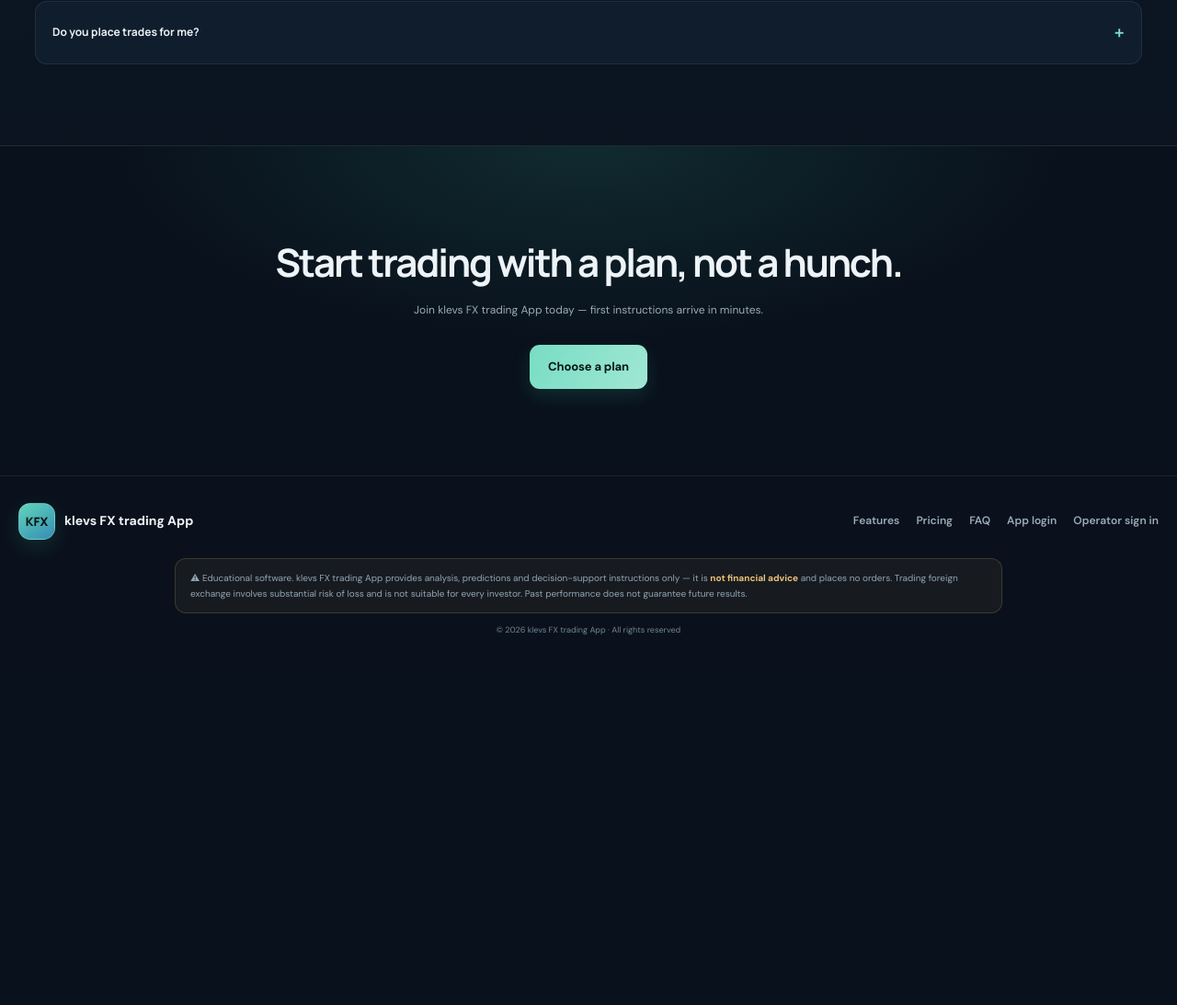
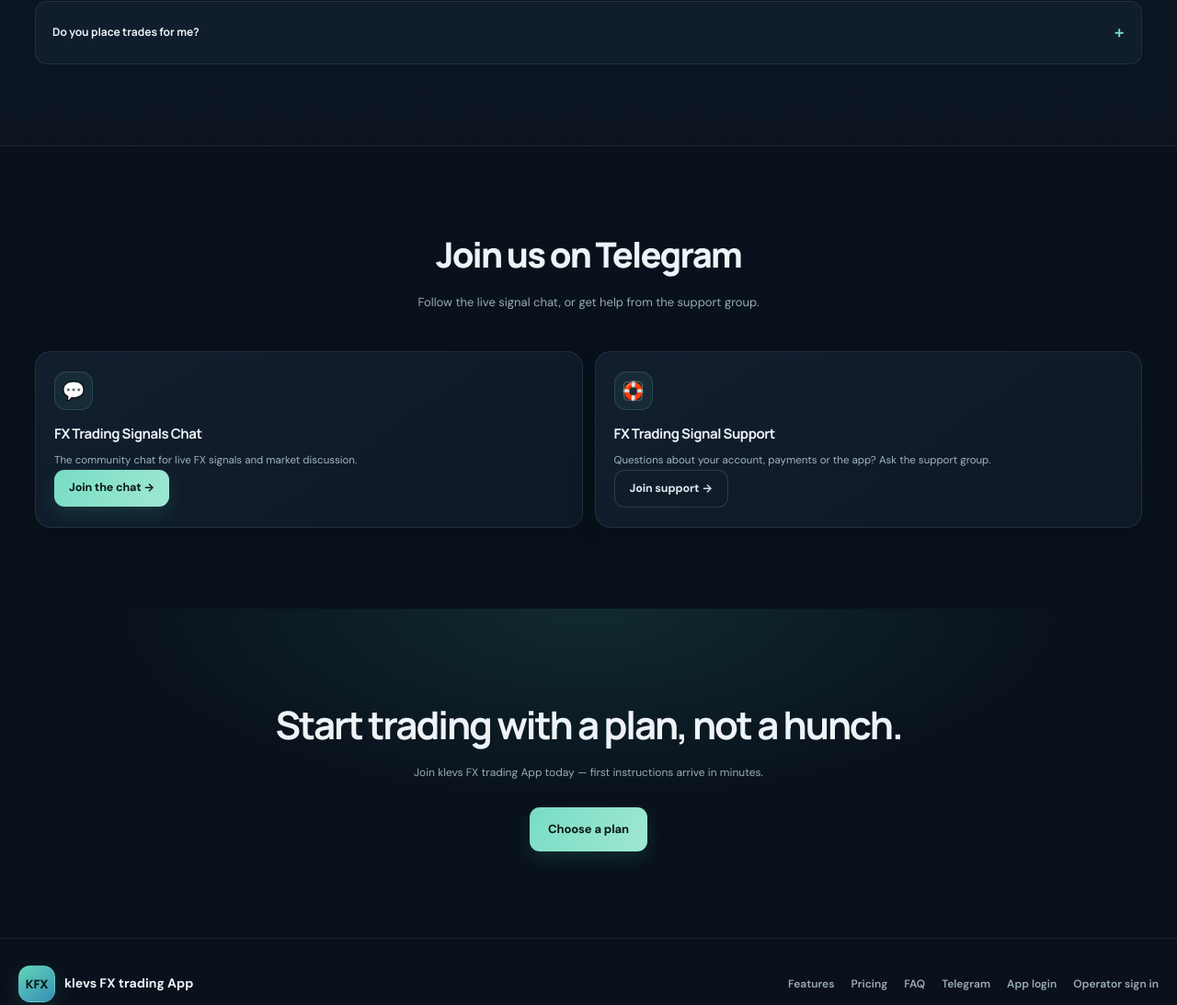
Before and after one commit to klevsconceptz-gif/FX-trading-signals-, a website: page static/landing.html in a window 1280 px wide. Shown: the part 4149-5242 px from the top of the page at 92% size. Before the commit the page ends 4871 px from the top, so only its background shows below. Drawn offline with Linux system fonts and the light colour scheme.

Commit message:
Add Telegram community links to landing page and user dashboard
Co-authored-by: arena-agent <297053741+arena-agent@users.noreply.github.com>

```diff
--- a/static/dashboard-polish.css
+++ b/static/dashboard-polish.css
@@ -385,3 +385,7 @@ footer { padding: 22px 18px; color: #8499a9; font-size: 10.5px; border-color: rg
   .metric { min-width: calc(50% - 8px); flex: 1 1 calc(50% - 8px); }
   .pair-meta .chip { flex: 1 1 calc(50% - 8px); }
 }
+
+/* Telegram community links (dashboard) */
+.community-links { display: flex; flex-wrap: wrap; gap: 10px; }
+.community-links a { text-decoration: none; display: inline-flex; align-items: center; }
--- a/static/landing-polish.css
+++ b/static/landing-polish.css
@@ -294,3 +294,7 @@ footer { padding: 29px 20px; background: rgba(10, 18, 29, 0.92); border-color: r
   .foot-inner { align-items: flex-start; }
   .foot-links { gap: 12px; flex-wrap: wrap; }
 }
+
+/* Telegram community section (landing): anchors styled as buttons */
+a.btn { text-decoration: none; display: inline-flex; align-items: center; justify-content: center; }
+.telegram-grid { grid-template-columns: repeat(auto-fit, minmax(260px, 1fr)); }
--- a/static/landing.html
+++ b/static/landing.html
@@ -279,6 +279,26 @@
   </div>
 </section>
 
+<!-- ===== TELEGRAM COMMUNITY ===== -->
+<section id="telegram" class="section">
+  <h2>Join us on Telegram</h2>
+  <p class="sub">Follow the live signal chat, or get help from the support group.</p>
+  <div class="grid telegram-grid">
+    <div class="card">
+      <div class="icon">💬</div>
+      <h3>FX Trading Signals Chat</h3>
+      <p>The community chat for live FX signals and market discussion.</p>
+      <a class="btn primary" href="https://t.me/+1BE8ENPSXp45ZGU5" target="_blank" rel="noopener noreferrer">Join the chat →</a>
+    </div>
+    <div class="card">
+      <div class="icon">🛟</div>
+      <h3>FX Trading Signal Support</h3>
+      <p>Questions about your account, payments or the app? Ask the support group.</p>
+      <a class="btn ghost" href="https://t.me/+R6KYghDqBQ05Njgx" target="_blank" rel="noopener noreferrer">Join support →</a>
+    </div>
+  </div>
+</section>
+
 <!-- ===== FINAL CTA ===== -->
 <section class="cta">
   <h2>Start trading with a plan, not a hunch.</h2>
@@ -294,6 +314,7 @@
       <a href="#features">Features</a>
       <a href="#pricing">Pricing</a>
       <a href="#faq">FAQ</a>
+      <a href="#telegram">Telegram</a>
       <a href="/app">App login</a>
       <a href="/admin">Operator sign in</a>
     </div>
```
Also changed, not shown: static/index.html (+8 -0 lines).
